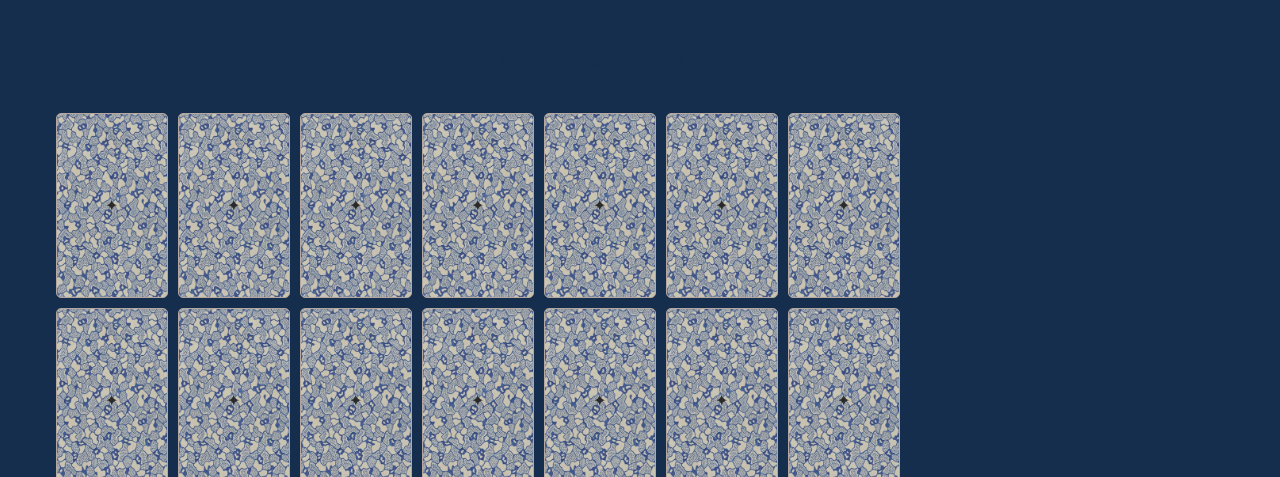
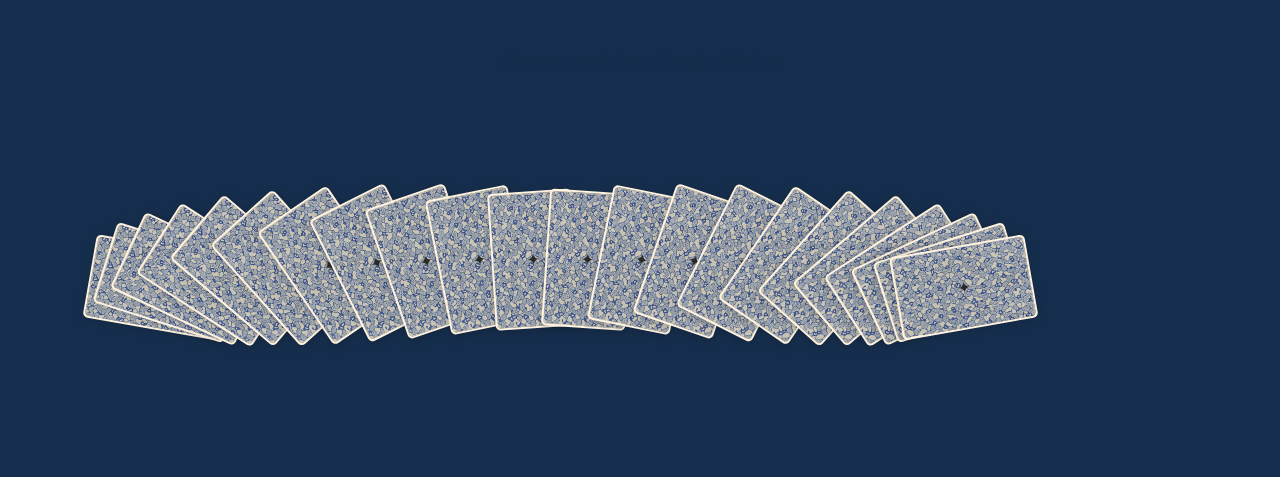
Before and after one commit to arielsehr/tarot-intentions, a website: page index.html in a window 1280 px wide. Both pictures are taken after a click on the button "Today's Focus". Shown: the part 323-800 px from the top of the page. Drawn offline with Linux system fonts and the light colour scheme.

Commit message:
friday morning finish

```diff
--- a/app.js
+++ b/app.js
@@ -16,11 +16,30 @@ function createDeck() {
     deckContainer.innerHTML = '';
     const shuffledDeck = [...tarotDeck].sort(() => Math.random() - 0.5);
 
-   for (let i = 0; i < 22; i++) {
+    const totalCards = 22;
+    const fanAngle = 160; // Total angle of the fan in degrees
+    const radius = 350; // Distance from center point
+
+    for (let i = 0; i < totalCards; i++) {
       const card = shuffledDeck[i];
       const deckCard = document.createElement('div');
       deckCard.className = 'deck-card';
       deckCard.textContent = '✦';
+
+      // Calculate the position in the fan
+      const angle = (fanAngle / (totalCards - 1)) * i - (fanAngle / 2);
+      const radian = angle * Math.PI / 180;
+
+      // Position using trigonometry
+      const left = 50 + (radius * Math.sin(radian) / 10);
+      const bottom = 0 - (radius * Math.cos(radian) / 10);
+
+      // Apply transformations
+      deckCard.style.left = `${left}%`;
+      deckCard.style.bottom = `${bottom}px`;
+      deckCard.style.transform = `rotate(${angle}deg)`;
+      deckCard.style.opacity = '0';
+      deckCard.style.transition = 'opacity 0.5s ease, transform 0.3s ease, box-shadow 0.3s ease';
 
       deckCard.addEventListener('click', function() {
         if (selectedCards.length < maxCards && !this.classList.contains('selected')) {
@@ -31,8 +50,14 @@ function createDeck() {
       });
 
       deckContainer.appendChild(deckCard);
+
+      // Stagger the fade-in of each card
+      setTimeout(() => {
+        deckCard.style.opacity = '1';
+      }, 50 + (i * 30));
     }
   }
+
 function displaySelectedCards() {
     readingArea.innerHTML = '';
 
@@ -72,7 +97,7 @@ function displaySelectedCards() {
 
         // Show interpretation after deck fades out
         setTimeout(() => {
-            deckContainer.style.display = 'none';
+
             if (interpretation) {
                 interpretation.style.display = 'block';
                 interpretation.style.opacity = '0';
@@ -98,7 +123,7 @@ function displayCardInterpretation() {
 
    // Add spacing and header
    interpretation.innerHTML = `
-       <div style="height: 40px"></div>
+
        <h3>Card Meaning</h3>
    `;
 
@@ -193,7 +218,7 @@ function setReadingType(type) {
 
     // Clear previous readings
     readingArea.innerHTML = '';
-    readingArea.style.display = 'flex';
+    readingArea.style.display = 'grid';
 
     if (interpretation) {
         interpretation.innerHTML = '';
@@ -269,6 +294,7 @@ document.addEventListener('DOMContentLoaded', function() {
          document.body.style.paddingTop = "250px";
          bubble.style.opacity = "0";
          bubble.style.visibility = "hidden";
+         bubble.textContent = "Have a great day babe!"
        } else {
          header.classList.remove('fixed');
          header.style.zIndex = '8';
--- a/scss/cards.scss
+++ b/scss/cards.scss
@@ -2,18 +2,23 @@
 @use 'variables' as *;
 
 .reading-area {
-  display: flex;
   justify-content: center;
   gap: $spacing-large;
-  flex-wrap: wrap;
-  margin: $spacing-large 0;
+  margin: calc($spacing-large*2) 0 $spacing-large 0;
   transition: $transition-medium;
   transform-style: preserve-3d;
 }
 
+.reading-area:has(.card:only-child) {
+  display: flex;
+}
+
+.reading-area:not(:has(.card:only-child)) {
+  display: grid;
+  grid-template-columns: 1fr 1fr 1fr;
+}
+
 .card {
-  width: 200px;
-  height: 340px;
   background-color: $moon-gold;
   border-radius: $card-radius;
   box-shadow: $shadow-heavy;
@@ -25,6 +30,7 @@
   transition: $transition-medium;
   transform-style: preserve-3d;
   animation: card-reveal $transition-slow forwards;
+  max-width: 500px;
 
   // Make everything inside take full size
   .card-image {
--- a/scss/controls.scss
+++ b/scss/controls.scss
@@ -187,6 +187,8 @@
   padding-left: $spacing-large;
   z-index: 9;
   position: relative;
+  display: grid;
+  grid-template-columns: 1fr 1fr 1fr;
 
   @media (max-width: $medium) {
     padding: 300px 0 0 0;
--- a/scss/deck.scss
+++ b/scss/deck.scss
@@ -2,43 +2,40 @@
 @use 'variables' as *;
 
 .deck-container {
-  display: flex;
-  flex-wrap: wrap;
-  gap: 10px;
-  padding: 20px;
-  max-width: 70%;
-  justify-content: center;
+  position: relative;
+  height: 200px;
+  width: 80%;
 
   @media (max-width: $medium) {
-    padding: 0;
-    max-width: none;
+    margin: 0 auto;
+    margin-left: 50px;
+    height: 100px;
+    width: 60%;
   }
 }
 
 .deck-card {
+  position: absolute;
   aspect-ratio: 60 / 100;
-  width: 110px;
+  width: 80px;
   border-radius: $border-radius;
   cursor: pointer;
-  transition: $transition-fast;
   display: flex;
   align-items: center;
   justify-content: center;
   font-size: $body-size;
   background-image: url('./img/back-new.jpg');
-  background-size: 120%;
+  background-size: 110%;
   background-position: center;
-  background-repeat: no-repeat;
-  border: 1px solid $stone-gray;
+  border: 2px solid $light-text;
+  box-shadow: 0 2px 10px rgba(0, 0, 0, 0.2);
+  transition: transform 0.3s ease, box-shadow 0.3s ease;
+  transform-origin: bottom center;
 
   @media (max-width: $medium) {
-    width: 75px;
+    width: 50px;
   }
 
-  &:hover {
-    transform: translateY(-5px) rotateY(20deg);
-    box-shadow: 5px 5px 10px rgba($sage-green, 0.7);
-  }
 
   &.selected {
     opacity: 0.5;
@@ -46,3 +43,10 @@
     border-color: $scorpion-red;
   }
 }
+
+.deck-card:hover {
+  transform: translateY(-10px) scale(1.05);
+  box-shadow: 0 5px 15px rgba(0, 0, 0, 0.8);
+  border: 3px solid $light-text;
+  z-index: 10;
+}
--- a/styles.css
+++ b/styles.css
@@ -342,6 +342,8 @@ header.title-area.fixed::before {
   padding-left: 2rem;
   z-index: 9;
   position: relative;
+  display: grid;
+  grid-template-columns: 1fr 1fr 1fr;
 }
 @media (max-width: 768px) {
   .reading-container {
@@ -357,44 +359,41 @@ header.title-area.fixed::before {
 }
 
 .deck-container {
-  display: flex;
-  flex-wrap: wrap;
-  gap: 10px;
-  padding: 20px;
-  max-width: 70%;
-  justify-content: center;
+  position: relative;
+  height: 200px;
+  width: 80%;
 }
 @media (max-width: 768px) {
   .deck-container {
-    padding: 0;
-    max-width: none;
+    margin: 0 auto;
+    margin-left: 50px;
+    height: 100px;
+    width: 60%;
   }
 }
 
 .deck-card {
+  position: absolute;
   aspect-ratio: 60/100;
-  width: 110px;
+  width: 80px;
   border-radius: 5px;
   cursor: pointer;
-  transition: 0.3s ease;
   display: flex;
   align-items: center;
   justify-content: center;
   font-size: 1rem;
   background-image: url("./img/back-new.jpg");
-  background-size: 120%;
+  background-size: 110%;
   background-position: center;
-  background-repeat: no-repeat;
-  border: 1px solid #b3a79f;
+  border: 2px solid #fff3e0;
+  box-shadow: 0 2px 10px rgba(0, 0, 0, 0.2);
+  transition: transform 0.3s ease, box-shadow 0.3s ease;
+  transform-origin: bottom center;
 }
 @media (max-width: 768px) {
   .deck-card {
-    width: 75px;
+    width: 50px;
   }
-}
-.deck-card:hover {
-  transform: translateY(-5px) rotateY(20deg);
-  box-shadow: 5px 5px 10px rgba(165, 178, 156, 0.7);
 }
 .deck-card.selected {
   opacity: 0.5;
@@ -402,19 +401,31 @@ header.title-area.fixed::before {
   border-color: #c44450;
 }
 
+.deck-card:hover {
+  transform: translateY(-10px) scale(1.05);
+  box-shadow: 0 5px 15px rgba(0, 0, 0, 0.8);
+  border: 3px solid #fff3e0;
+  z-index: 10;
+}
+
 .reading-area {
-  display: flex;
   justify-content: center;
   gap: 2rem;
-  flex-wrap: wrap;
-  margin: 2rem 0;
+  margin: 4rem 0 2rem 0;
   transition: 0.6s ease;
   transform-style: preserve-3d;
 }
 
+.reading-area:has(.card:only-child) {
+  display: flex;
+}
+
+.reading-area:not(:has(.card:only-child)) {
+  display: grid;
+  grid-template-columns: 1fr 1fr 1fr;
+}
+
 .card {
-  width: 200px;
-  height: 340px;
   background-color: #e6c565;
   border-radius: 10px;
   box-shadow: 0 4px 12px rgba(0, 0, 0, 0.3);
@@ -426,6 +437,7 @@ header.title-area.fixed::before {
   transition: 0.6s ease;
   transform-style: preserve-3d;
   animation: card-reveal 0.8s ease-out forwards;
+  max-width: 500px;
 }
 .card .card-image {
   width: 100%;
```
Lines whose indentation alone changed are shown as unchanged.
